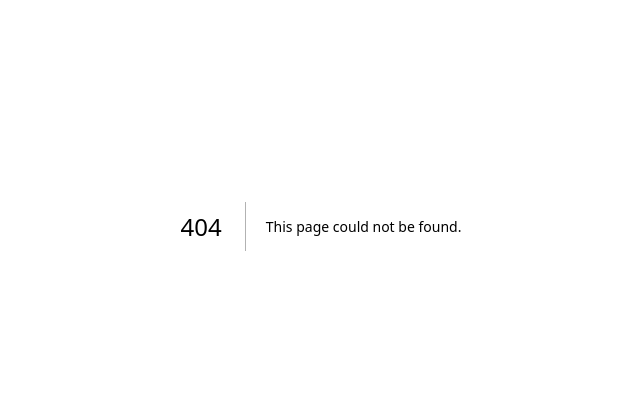
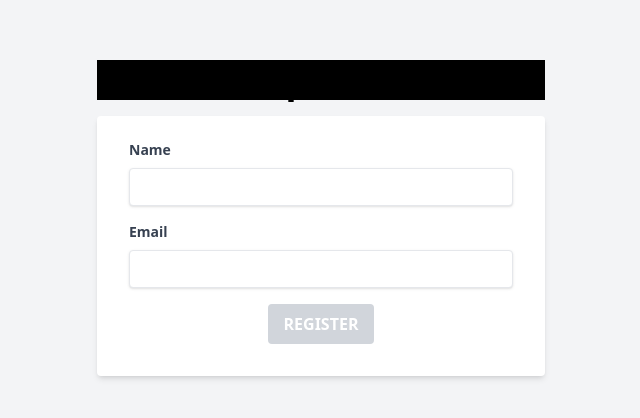
Before and after one commit to prxssh/google-recaptcha, a Next.js app in the folder frontend/: page /enterprise in a window 1280 px wide. Before the commit this address had no page. Shown: the part 174-592 px from the top of the page, without its empty margins (319-959 px from the left). Built offline with nearby package versions, Linux system fonts and the light colour scheme.

Commit message:
feat: setup google recaptcha enterprise

```diff
--- /dev/null
+++ b/frontend/pages/api/register.js
@@ -0,0 +1,20 @@
+const register = async (req, res) => {
+  const SECRET_KEY = "6LdjehUpAAAAAIHszdsq64KD9A1daaIR0K0TViUh"
+
+  const { name, email, recaptchaResponse } = req.body;
+    console.log("LJKFLSJLFKSJF", req.body)
+
+  const verifyUrl = `https://www.google.com/recaptcha/api/siteverify?secret=${SECRET_KEY}&response=${recaptchaResponse}`;
+
+  try {
+    const recaptchaRes = await fetch(verifyUrl, { method: "POST" });
+
+    const recaptchaJson = await recaptchaRes.json();
+
+    res.status(200).json({ name, email, ...recaptchaJson });
+  } catch (e) {
+    res.status(400).json(e.error);
+  }
+};
+
+export default register;
--- /dev/null
+++ b/frontend/pages/enterprise/index.js
@@ -0,0 +1,141 @@
+import { useState, useEffect } from "react";
+import Script from "next/script";
+import PropTypes from "prop-types";
+
+const SITE_KEY = "6LdjehUpAAAAAHfFJQtfqLkD09l24Hc3ofqGAVOD"
+
+export default function Enterprise() {
+  const [name, setName] = useState("");
+  const [email, setEmail] = useState("");
+  const [processing, setProcessing] = useState(false);
+  const [completed, setCompleted] = useState(false);
+  const [submit, setSubmit] = useState("REGISTER");
+  const [result, setResult] = useState({});
+
+  useEffect(() => {
+    setSubmit(() => {
+      if (completed) return "RESET";
+      if (processing) return "PROCESSING";
+      return "REGISTER";
+    });
+  }, [processing, completed]);
+
+  const handleSubmit = (e) => {
+    //
+    e.preventDefault();
+
+    if (completed) {
+      setCompleted(false);
+      setName("");
+      setEmail("");
+      setResult({});
+    } else {
+      setProcessing(true);
+
+      window.grecaptcha.ready(() => {
+        window.grecaptcha
+          .execute(SITE_KEY, { action: "submit" })
+          .then(async (token) => {
+            /* send data to the server */
+            const body = {
+              name,
+              email,
+              recaptchaResponse: token,
+            };
+
+            try {
+              const response = await fetch("/api/register", {
+                method: "POST",
+                headers: { "Content-Type": "application/json;charset=utf-8" },
+                body: JSON.stringify(body),
+              });
+              if (response.ok) {
+                const json = await response.json();
+                setResult(json);
+                setCompleted(true);
+              } else {
+                throw new Error(response.statusText);
+              }
+            } catch (error) {
+              setResult({ message: error.message });
+            }
+          })
+          .catch((error) => {
+            setResult({ message: error.message });
+          });
+        setProcessing(false);
+      });
+    }
+  }
+
+  return (
+    <>
+      <Script src={`https://www.google.com/recaptcha/api.js?render=${SITE_KEY}`} />
+
+      <main className="flex flex-col items-center justify-center min-h-screen p-4 bg-gray-100">
+        <div className="w-full max-w-md">
+          <h1 className="text-4xl font-bold bg-black text-center mb-4">reCaptcha v3</h1>
+
+          <form onSubmit={handleSubmit} className="bg-white shadow-md rounded px-8 pt-6 pb-8 mb-4">
+            <div className="mb-4">
+              <label htmlFor="name" className="block text-sm font-bold text-gray-700 mb-2">
+                Name
+              </label>
+              <input
+                className="shadow appearance-none border rounded w-full py-2 px-3 text-gray-700 bg-white leading-tight focus:outline-none focus:shadow-outline"
+                type="text"
+                id="name"
+                required
+                value={name}
+                disabled={processing || completed}
+                onChange={(e) => setName(e.target.value)}
+              />
+            </div>
+            <div className="mb-4">
+              <label htmlFor="email" className="block text-sm font-bold text-gray-700 mb-2">
+                Email
+              </label>
+              <input
+                className="shadow appearance-none border rounded w-full py-2 px-3 text-gray-700 bg-white leading-tight focus:outline-none focus:shadow-outline"
+                type="email"
+                id="email"
+                required
+                value={email}
+                disabled={processing || completed}
+                onChange={(e) => setEmail(e.target.value)}
+              />
+            </div>
+            <div className="flex justify-center">
+              <input
+                className={`btn ${processing || !name || !email ? 'bg-gray-300' : 'bg-blue-500 hover:bg-blue-700'} text-white font-bold py-2 px-4 rounded focus:outline-none focus:shadow-outline transition duration-300 ease-in-out`}
+                type="submit"
+                value={submit}
+                disabled={!name || !email || processing}
+              />
+            </div>
+          </form>
+          <DisplayResult result={result} />
+        </div>
+      </main>
+    </>
+  );
+}
+
+const DisplayResult = ({ result }) => (
+  <>
+    {result && Object.keys(result).length > 0 && result.constructor === Object && (
+      <div
+        className={`p-4 rounded ${result.success ? 'bg-green-100 border-green-400 text-black' : 'bg-red-100 border-red-400 text-black'} border-l-4`}
+      >
+        <div className="font-medium">{`Registration ${
+          result.success ? "successful" : "failed"
+        }`}</div>
+        <pre className="text-sm">{JSON.stringify(result, undefined, 2)}</pre>
+      </div>
+    )}
+  </>
+);
+
+DisplayResult.propTypes = {
+  result: PropTypes.shape({}).isRequired,
+};
```
